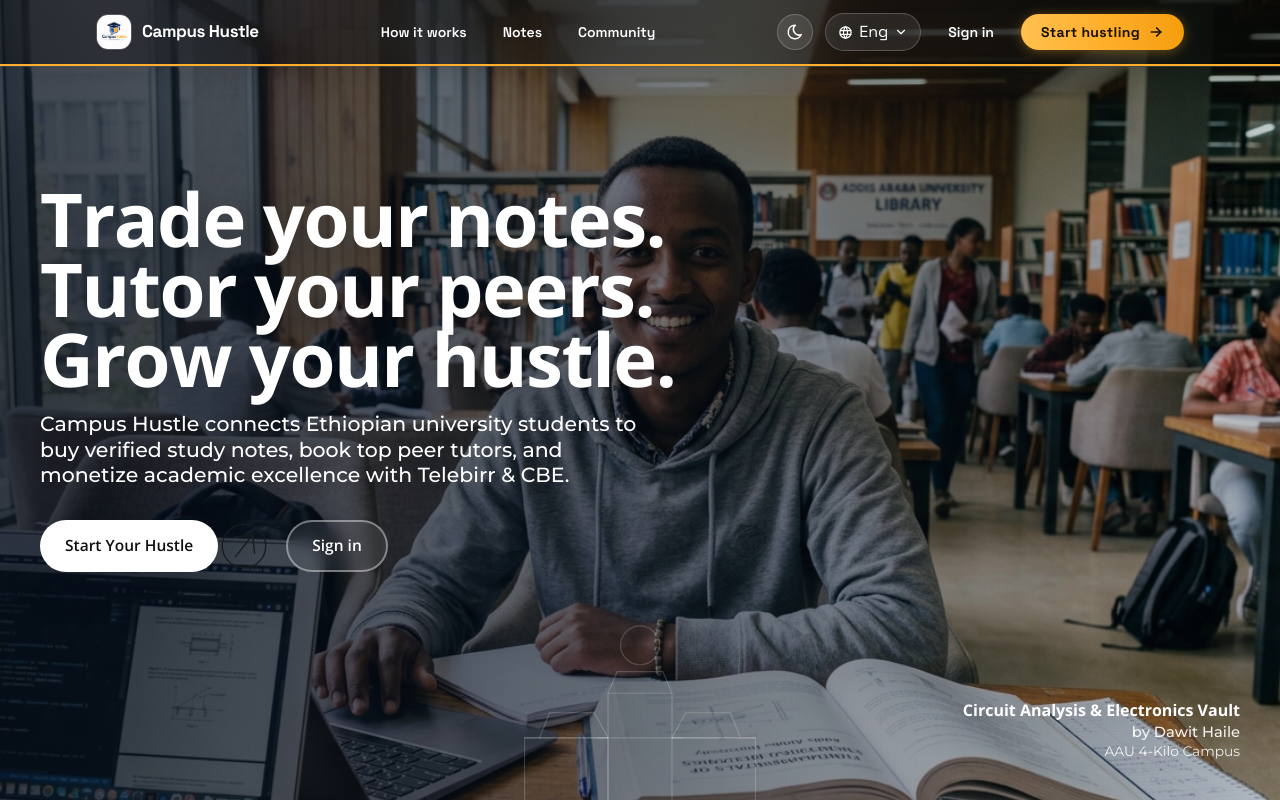
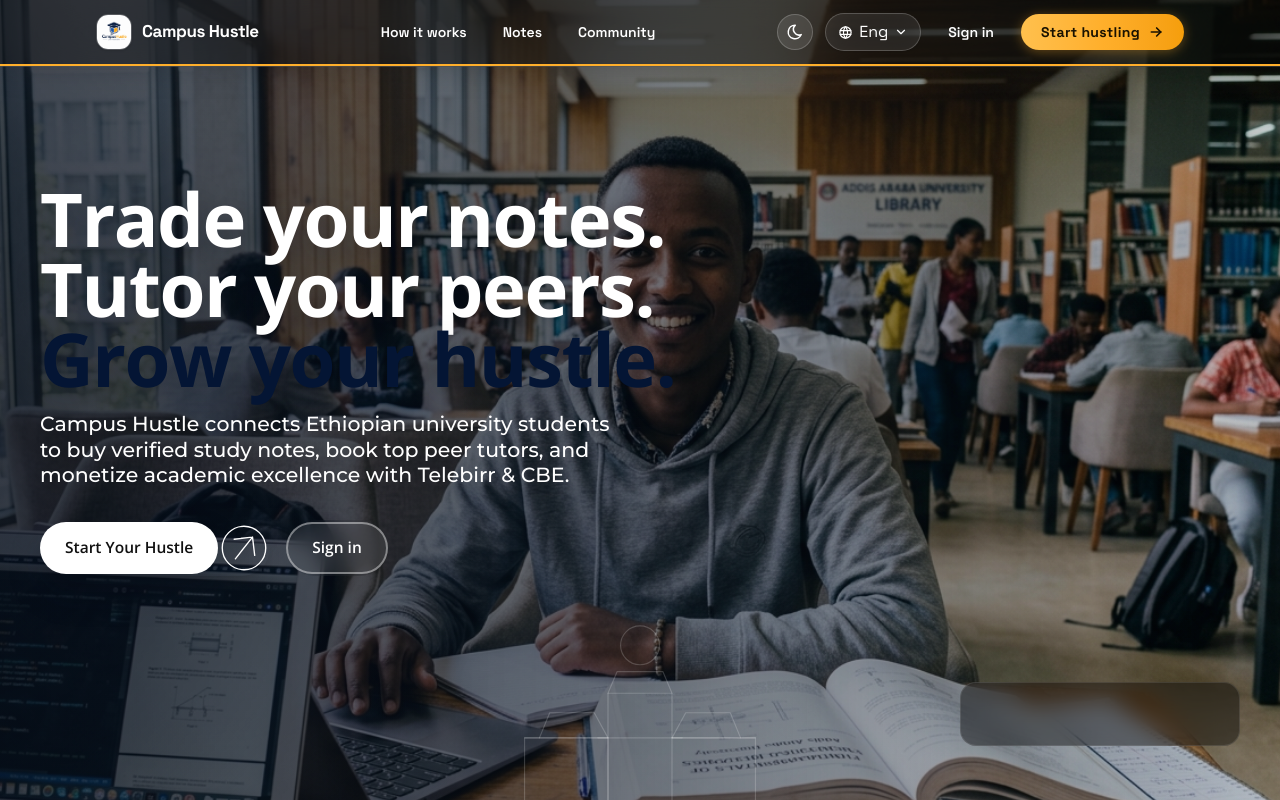
Before and after one commit to CampusHustle/frontend, a React (Vite) app: page / in a window 1280 px wide. Shown: the top 800 px of the page. Built offline with nearby package versions, Linux system fonts and the light colour scheme.

Commit message:
fix: hero section reponsiveness

```diff
--- a/src/components/Hero.jsx
+++ b/src/components/Hero.jsx
@@ -112,25 +112,26 @@ export default function Hero({ onNavigate }) {
         </div>
 
         {/* Hero Content */}
-        <div className="hero-content">
-          <div className="hero-header">
-            <h1 className="hero-title">
-              <span className="hero-title-line">Trade your notes.</span>
-              <span className="hero-title-line">Tutor your peers.</span>
-              <span className="hero-title-line">Grow your hustle.</span>
+       <div className="hero-content w-full px-4 sm:px-6">
+         <div className="hero-header w-full">
+
+    <h1 className="hero-title flex flex-col text-4xl sm:text-5xl md:text-6xl lg:text-7xl font-bold leading-tight break-words">
+      <span className=" block">Trade your notes.</span>
+      <span className=" block">Tutor your peers.</span>
+      <span className=" block text-primary">Grow your hustle.</span>
     </h1>
-            <div className="hero-copy">
-              <p className="hero-description">
-                <span className="hero-description-line">Campus Hustle connects Ethiopian university students to</span>
-                <span className="hero-description-line"> buy verified study notes, book top peer tutors, and</span>
-                <span className="hero-description-line"> monetize academic excellence with Telebirr &amp; CBE.</span>
+
+    <div className="hero-copy mt-6 w-full max-w-2xl">
+      <p className="hero-description text-base sm:text-lg md:text-xl whitespace-normal break-words leading-relaxed">
+        Campus Hustle connects Ethiopian university students to buy verified study notes, book top peer tutors, and monetize academic excellence with Telebirr &amp; CBE.
       </p>
     </div>
-            <div className="hero-cta-row" aria-label="Primary hero actions">
-              <button className="hero-cta-group" type="button" onClick={handleCta}>
+
+    <div className="hero-cta-row mt-10 flex flex-col sm:flex-row items-stretch sm:items-center gap-4 w-full" aria-label="Primary hero actions">
+      <button className="hero-cta-group group relative flex items-center justify-center gap-2 rounded-full bg-primary px-8 py-4 min-h-[56px] text-base md:text-lg font-bold text-on-primary shadow-lg transition-all hover:bg-primary/90 hover:scale-[1.02] active:scale-95 w-full sm:w-auto" type="button" onClick={handleCta}>
         <span className="hero-button hero-button-secondary">Start Your Hustle</span>
-                <span className="hero-icon-link">
-                  <svg className="action-link-icon" viewBox="0 0 116 116" fill="none" aria-hidden="true">
+        <span className="hero-icon-link flex-shrink-0">
+          <svg className="action-link-icon size-6 transition-transform group-hover:translate-x-1" viewBox="0 0 116 116" fill="none" aria-hidden="true">
             <circle cx="57.9961" cy="58" r="48.5" stroke="currentColor" strokeWidth="3" />
             <path
               d="M38.7276 82.1197L76.9948 33.5985M36.0114 38.4406L76.9948 33.5985L81.837 74.582"
@@ -142,29 +143,35 @@ export default function Hero({ onNavigate }) {
           </svg>
         </span>
       </button>
-              <button className="hero-cta-group hero-cta-signin" type="button" onClick={() => onNavigate?.('login')}>
+      <button className="hero-cta-group hero-cta-signin flex items-center justify-center rounded-full bg-white/10 backdrop-blur-md border border-white/20 px-8 py-4 min-h-[56px] text-base md:text-lg font-bold text-white transition-all hover:bg-white/20 w-full sm:w-auto" type="button" onClick={() => onNavigate?.('login')}>
         <span className="hero-button hero-button-tertiary">Sign in</span>
       </button>
     </div>
+
   </div>
 
-          <div className="hero-bottom">
-            <div className="hero-shop-meta-stage" aria-label="Featured notes and tutors">
+
+          <div className="hero-bottom mt-16 lg:mt-auto w-full pb-8">
+            <div className="hero-shop-meta-stage relative w-full overflow-hidden rounded-2xl bg-black/40 backdrop-blur-md border border-white/10 p-4 sm:p-6 min-h-[140px] sm:min-h-[100px] flex items-center" aria-label="Featured notes and tutors">
               {HERO_SLIDES.map((slide, idx) => (
                 <div
                   key={slide.image}
-                  className={`hero-shop-meta ${idx === activeIndex ? 'is-active' : ''}`}
+                  className={`hero-shop-meta absolute inset-0 flex flex-col sm:flex-row sm:items-center justify-center sm:justify-start p-4 sm:p-6 gap-2 sm:gap-4 lg:gap-6 transition-all duration-700 ease-in-out ${idx === activeIndex ? 'opacity-100 translate-y-0 z-10' : 'opacity-0 translate-y-4 -z-10 pointer-events-none'}`}
                   aria-hidden={idx !== activeIndex}
                 >
-                  <span className="hero-shop-meta-title">{slide.title}</span>
-                  <span className="hero-shop-meta-owner">by {slide.owner}</span>
-                  <span className="hero-shop-meta-campus">{slide.campus}</span>
+                  <span className="hero-shop-meta-title text-xl sm:text-2xl font-bold text-white break-words line-clamp-1">{slide.title}</span>
+                  <div className="flex flex-wrap items-center gap-2 text-sm sm:text-base text-gray-300">
+                    <span className="hero-shop-meta-owner font-medium text-primary-300">by {slide.owner}</span>
+                    <span className="hidden sm:inline text-gray-500">•</span>
+                    <span className="hero-shop-meta-campus break-words text-gray-400">{slide.campus}</span>
+                  </div>
                 </div>
               ))}
             </div>
           </div>
         </div>
       </div>
+
     </section>
   )
 }
```
Lines whose indentation alone changed are shown as unchanged.
